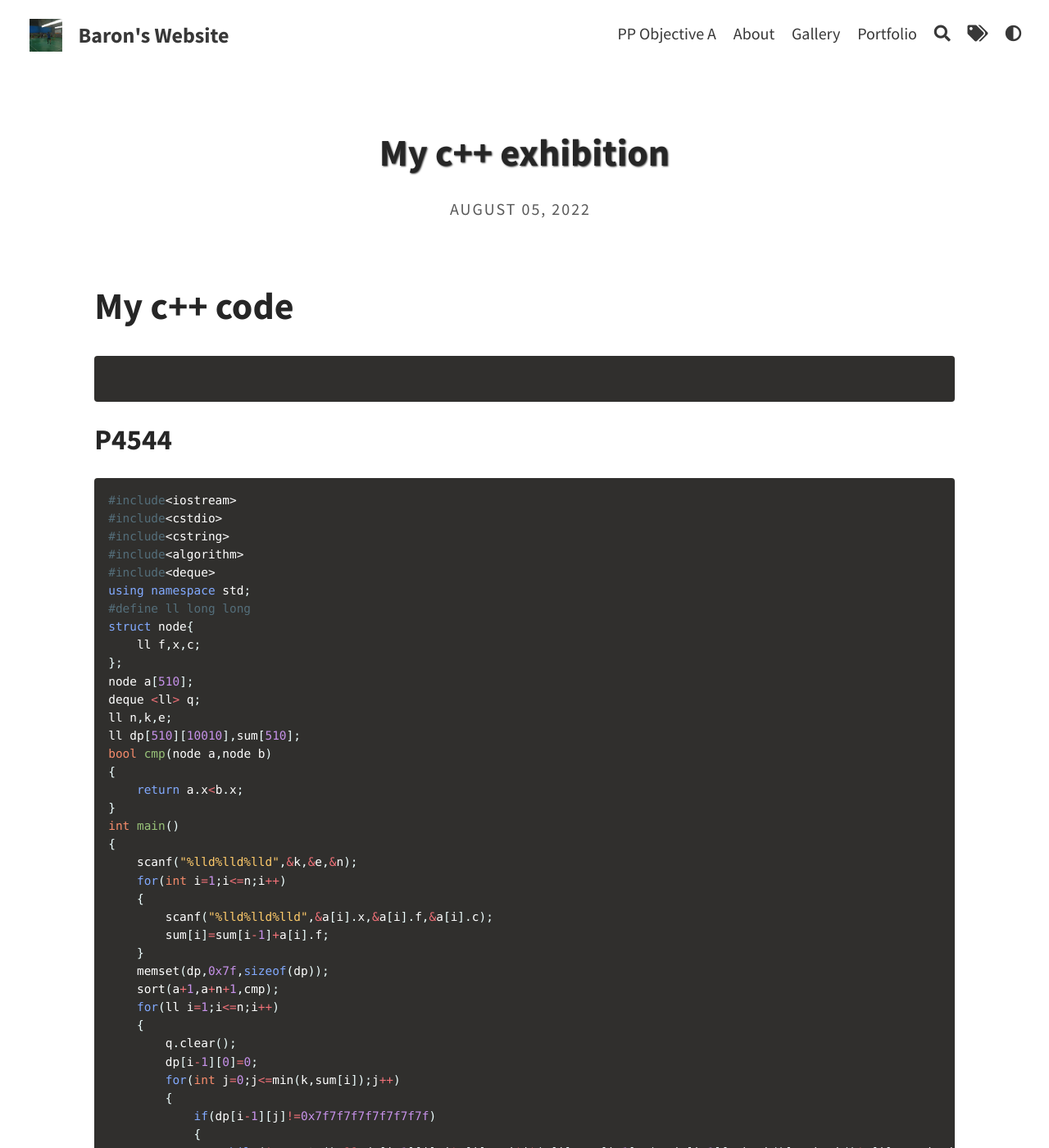
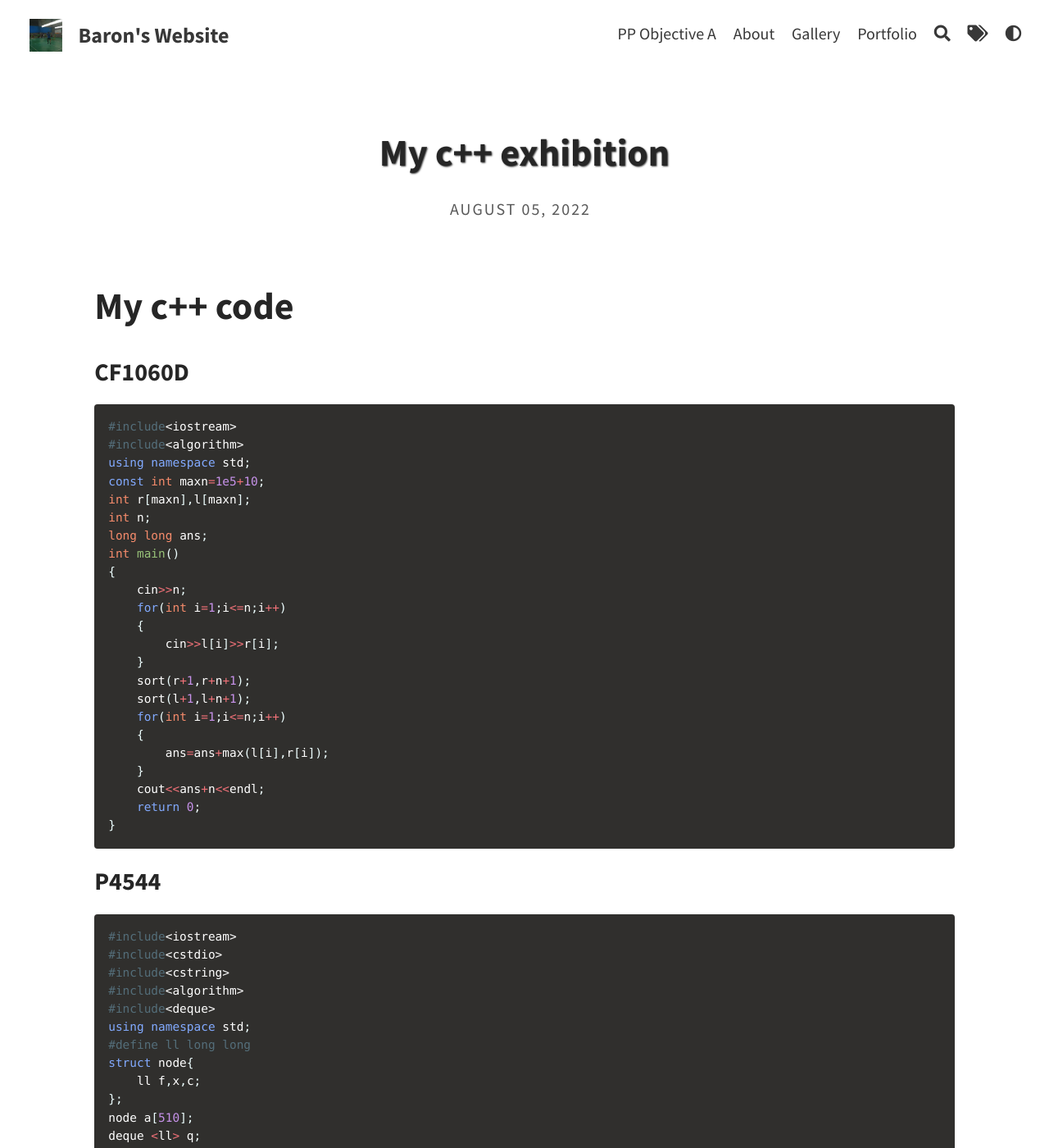
Before and after one commit to BaronLuo2/baronluo2.github.io, a Jekyll site: the page built from _posts/2022-8-5-cpp-code.md, in a window 1280 px wide and 1400 px high. Shown: the whole window at 82% size. Built offline with Jekyll 4.4.1, drawn with Linux system fonts in a browser that asks for light colours.

Commit message:
upload CF1060D

````diff
--- a/_posts/2022-8-5-cpp-code.md
+++ b/_posts/2022-8-5-cpp-code.md
@@ -7,11 +7,33 @@ tags: cpp
 
 # My c++ code
 
-
+### CF1060D
 ```c++
-
+#include<iostream>
+#include<algorithm>
+using namespace std;
+const int maxn=1e5+10;
+int r[maxn],l[maxn];
+int n;
+long long ans;
+int main()
+{
+    cin>>n;
+    for(int i=1;i<=n;i++)
+    {
+        cin>>l[i]>>r[i];
+    }
+    sort(r+1,r+n+1);
+    sort(l+1,l+n+1);
+    for(int i=1;i<=n;i++)
+    {
+        ans=ans+max(l[i],r[i]);
+    }
+    cout<<ans+n<<endl;
+    return 0;
+}
 ```
-## P4544
+### P4544
 ```c++
 #include<iostream>
 #include<cstdio>
@@ -67,7 +89,7 @@ int main()
 }
 ```
 
-## 3509
+### 3509
 ```c++
 #include<iostream>
 #include<cstdio>
````
